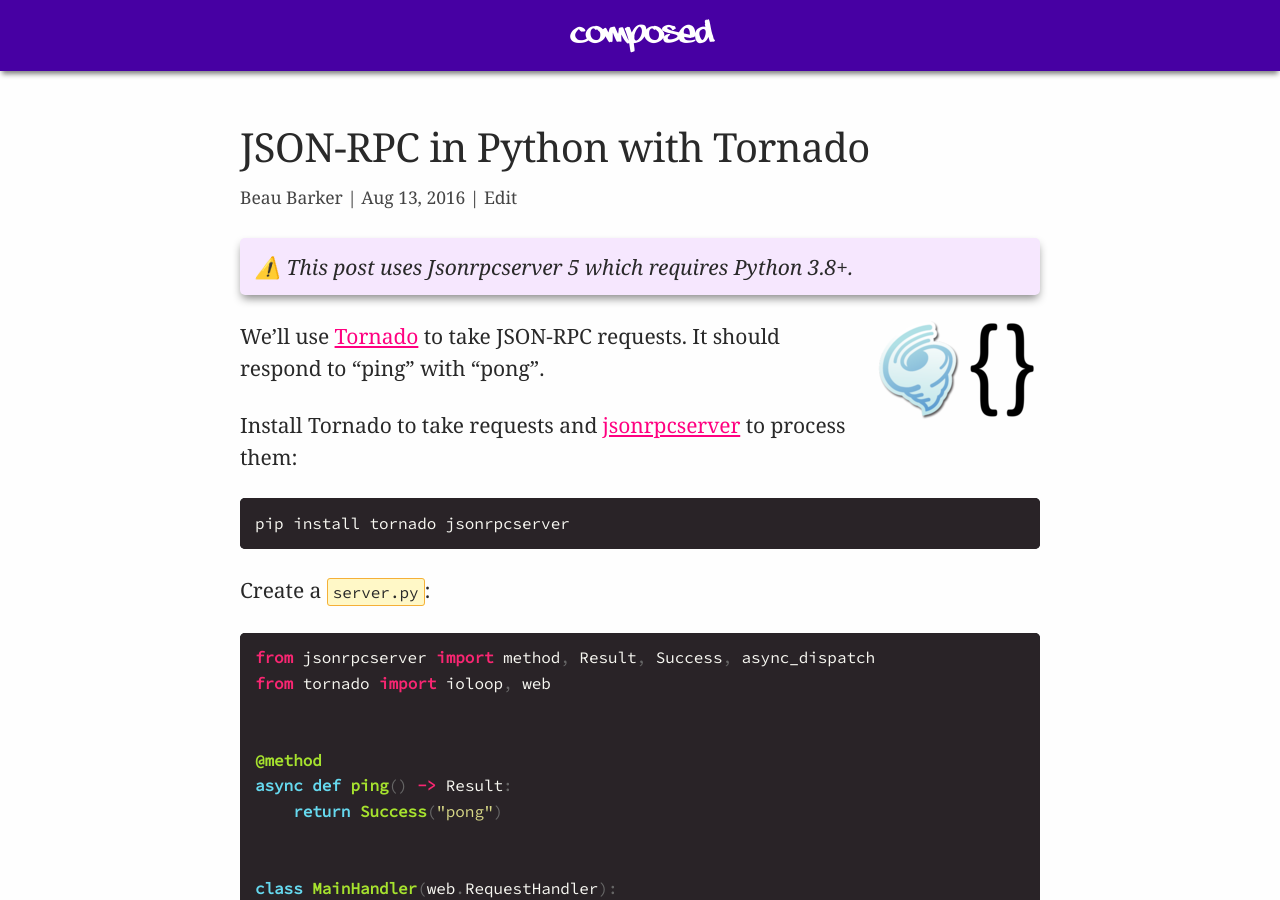
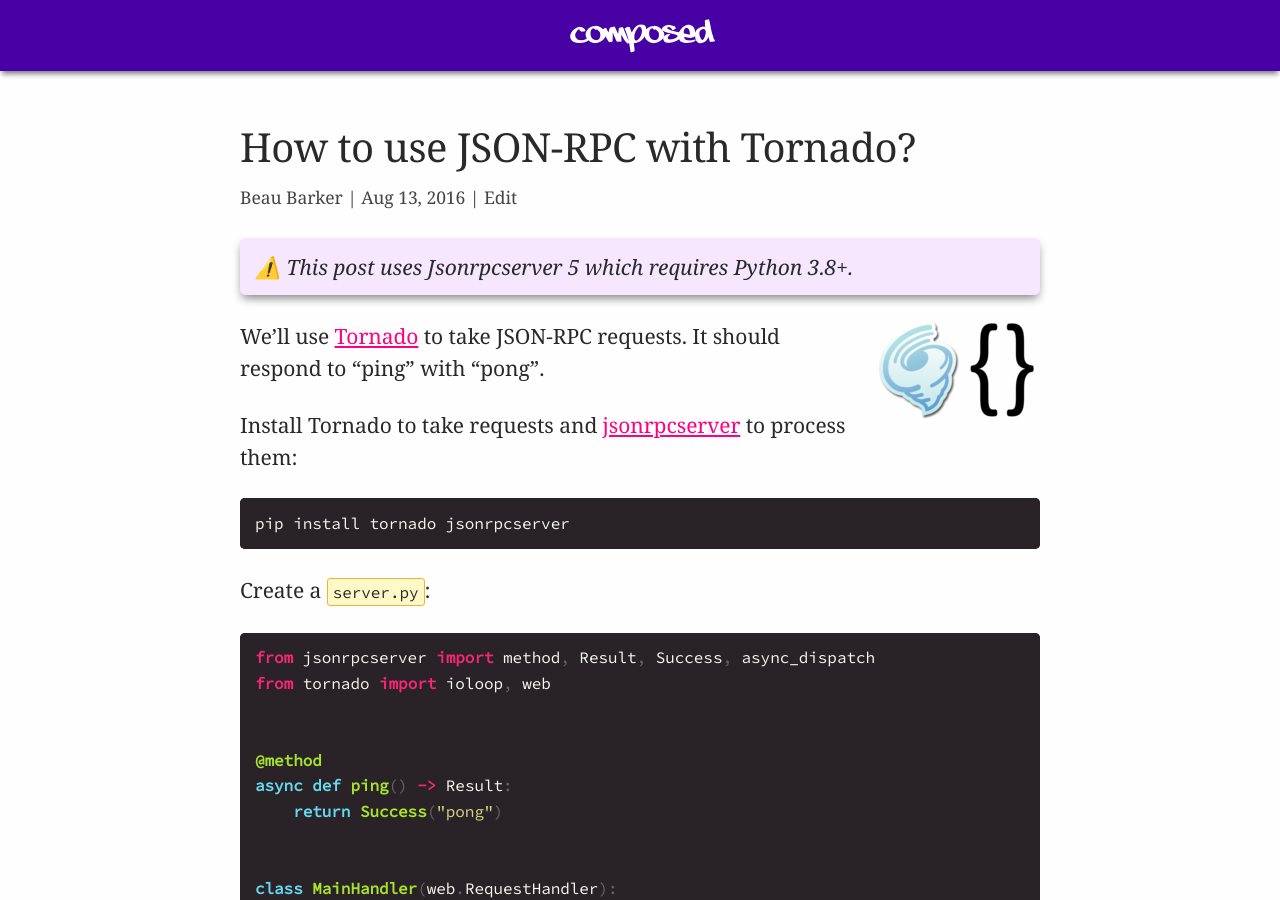
Before and after one commit to explodinglabs/explodinglabs.github.io, a Jekyll site: the page built from docs/_posts/jsonrpc/2016-08-13-tornado.markdown, in a window 1280 px wide and 900 px high. Built offline with Jekyll 4.4.1, drawn with Linux system fonts in a browser that asks for light colours.

Commit message:
Update 2016-08-13-tornado.markdown

```diff
--- a/docs/_posts/jsonrpc/2016-08-13-tornado.markdown
+++ b/docs/_posts/jsonrpc/2016-08-13-tornado.markdown
@@ -1,7 +1,7 @@
 ---
 layout: post
 category: jsonrpc
-title: JSON-RPC in Python with Tornado
+title: How to use JSON-RPC with Tornado?
 permalink: /jsonrpc/tornado
 ---
 <div class="warning" markdown="1">
```
